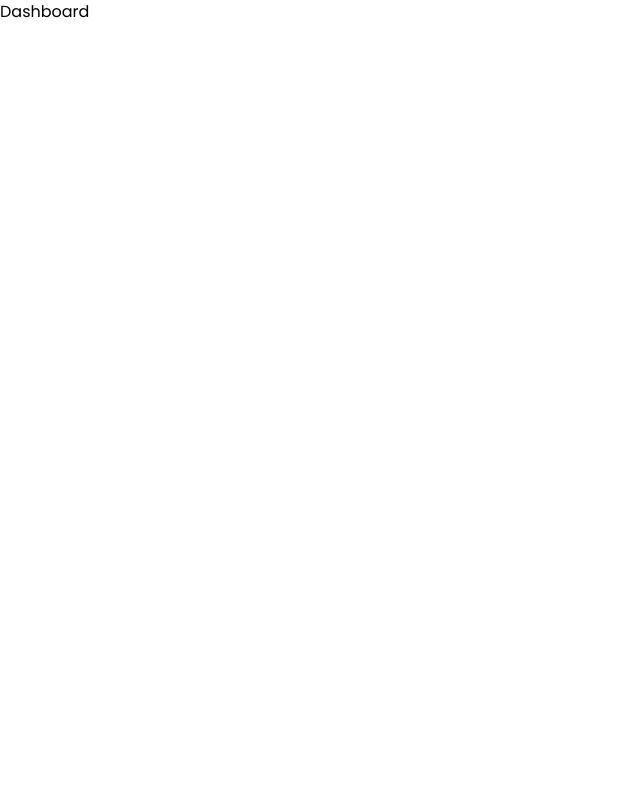
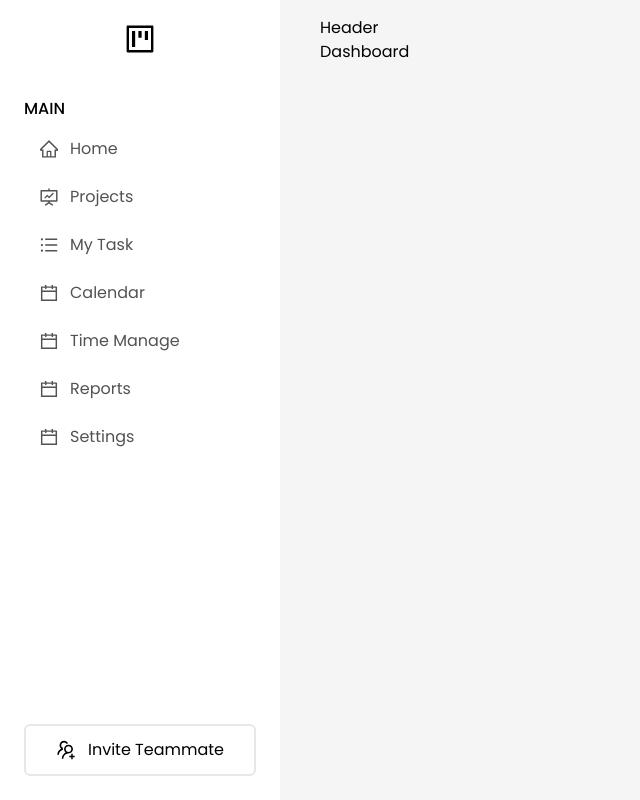
Before and after one commit to mehedi008h/programming-hero-assessment-task, a Next.js app: page /dashboard in a window 1280 px wide. Shown: the whole page, without its empty margins (0-640 px from the left). Built offline with nearby package versions, Linux system fonts and the light colour scheme.

Commit message:
design sidebar

```diff
--- /dev/null
+++ b/app/dashboard/layout.tsx
@@ -0,0 +1,25 @@
+import { Header, Sidebar } from "@/components";
+import React from "react";
+interface Props {
+    children: React.ReactNode;
+}
+
+const DashboardLayout = ({ children }: Props) => {
+    return (
+        <div className="w-full min-h-screen flex bg-neutral-100">
+            {/* sidebar  */}
+            <div className="min-h-screen w-[280px] fixed">
+                <Sidebar />
+            </div>
+            {/* main section  */}
+            <main className="w-full py-4 px-10 ms-[280px]">
+                {/* header  */}
+                <Header />
+                {/* main component  */}
+                {children}
+            </main>
+        </div>
+    );
+};
+
+export default DashboardLayout;
--- /dev/null
+++ b/components/common/Header.tsx
@@ -0,0 +1,7 @@
+import React from "react";
+
+const Header = () => {
+    return <div>Header</div>;
+};
+
+export default Header;
--- /dev/null
+++ b/components/common/Sidebar.tsx
@@ -0,0 +1,77 @@
+import {
+    CalendarOutlined,
+    FundProjectionScreenOutlined,
+    HomeOutlined,
+    ProjectOutlined,
+    UnorderedListOutlined,
+    UsergroupAddOutlined,
+} from "@ant-design/icons";
+import React from "react";
+
+const Sidebar = () => {
+    return (
+        <aside className="w-full h-screen overflow-auto bg-white py-6 flex flex-col justify-between">
+            <div>
+                {/* logo  */}
+                <div className="text-center">
+                    <ProjectOutlined className="text-3xl" />
+                </div>
+
+                {/* links  */}
+                <div className="mt-10 ps-6">
+                    <p className="uppercase font-medium mb-2">Main</p>
+                    <ul className="space-y-2">
+                        <li className="flex items-center gap-3 hover:bg-neutral-50 ps-4 py-2 rounded-s-2xl cursor-pointer text-neutral-600 hover:text-indigo-500 border-r-2 border-white hover:border-indigo-500">
+                            <HomeOutlined className="text-lg" />
+                            <p className="text-base font-normal">Home</p>
+                        </li>
+                        <li className="flex items-center gap-3 hover:bg-neutral-50 ps-4 py-2 rounded-s-2xl cursor-pointer">
+                            <FundProjectionScreenOutlined className="text-lg text-neutral-600" />
+                            <p className="text-neutral-600 text-base font-normal">
+                                Projects
+                            </p>
+                        </li>
+                        <li className="flex items-center gap-3 hover:bg-neutral-50 ps-4 py-2 rounded-s-2xl cursor-pointer">
+                            <UnorderedListOutlined className="text-lg text-neutral-600" />
+                            <p className="text-neutral-600 text-base font-normal">
+                                My Task
+                            </p>
+                        </li>
+                        <li className="flex items-center gap-3 hover:bg-neutral-50 ps-4 py-2 rounded-s-2xl cursor-pointer">
+                            <CalendarOutlined className="text-lg text-neutral-600" />
+                            <p className="text-neutral-600 text-base font-normal">
+                                Calendar
+                            </p>
+                        </li>
+                        <li className="flex items-center gap-3 hover:bg-neutral-50 ps-4 py-2 rounded-s-2xl cursor-pointer">
+                            <CalendarOutlined className="text-lg text-neutral-600" />
+                            <p className="text-neutral-600 text-base font-normal">
+                                Time Manage
+                            </p>
+                        </li>
+                        <li className="flex items-center gap-3 hover:bg-neutral-50 ps-4 py-2 rounded-s-2xl cursor-pointer">
+                            <CalendarOutlined className="text-lg text-neutral-600" />
+                            <p className="text-neutral-600 text-base font-normal">
+                                Reports
+                            </p>
+                        </li>
+                        <li className="flex items-center gap-3 hover:bg-neutral-50 ps-4 py-2 rounded-s-2xl cursor-pointer">
+                            <CalendarOutlined className="text-lg text-neutral-600" />
+                            <p className="text-neutral-600 text-base font-normal">
+                                Settings
+                            </p>
+                        </li>
+                    </ul>
+                </div>
+            </div>
+
+            {/* footer  */}
+            <div className="mx-6 border-2 flex items-center gap-3 justify-center py-3 rounded-md cursor-pointer">
+                <UsergroupAddOutlined className="text-xl" />
+                <p>Invite Teammate</p>
+            </div>
+        </aside>
+    );
+};
+
+export default Sidebar;
--- a/components/index.ts
+++ b/components/index.ts
@@ -1,4 +1,6 @@
 // common
+export { default as Header } from "./common/Header";
+export { default as Sidebar } from "./common/Sidebar";
 
 // auth
 export { default as LoginForm } from "./auth/LoginForm";
```
